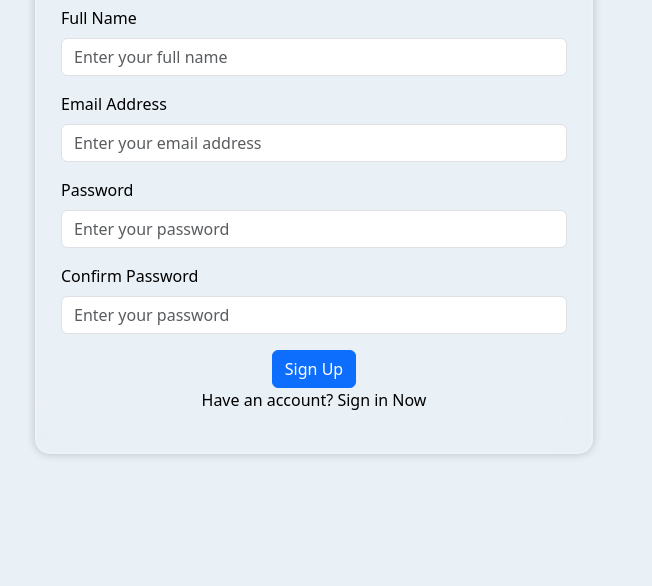
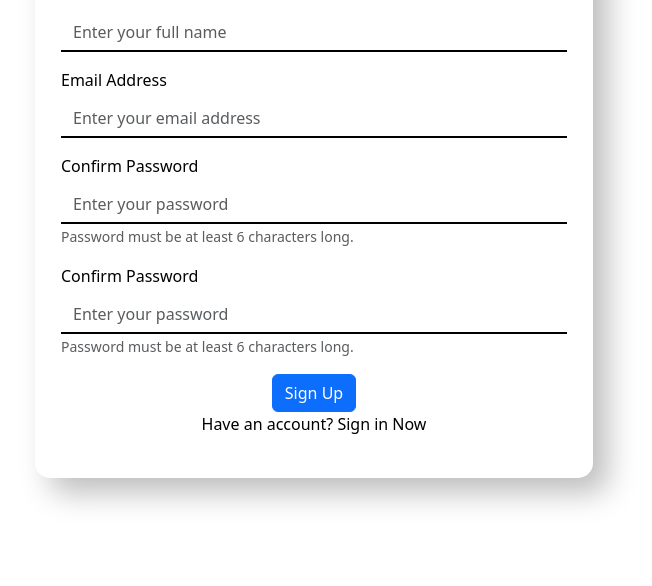
Before and after one commit to Stechoq-FS-Kel3/tugas-basic-web-2, a website: page pages/sign-up.html in a window 1280 px wide. Shown: the part 214-800 px from the top of the page, without its empty margins (326-978 px from the left). Drawn offline with nearby package versions, Linux system fonts and the light colour scheme.

Commit message:
added sign up page

```diff
--- a/pages/sign-up.html
+++ b/pages/sign-up.html
@@ -16,42 +16,63 @@
         <div class="card p-4">
           <h2 class="text-center mb-4">Sign Up</h2>
           <form id="signup-form">
-            <div class="mb-3">
+            <div class="mb-3 input-box">
               <label for="fullName" class="form-label">Full Name</label>
               <input
                 type="text"
                 class="form-control"
                 id="fullName"
                 placeholder="Enter your full name"
+                required
               />
             </div>
-            <div class="mb-3">
+            <div class="mb-3 input-box">
               <label for="email" class="form-label">Email Address</label>
               <input
                 type="email"
                 class="form-control"
                 id="email"
                 placeholder="Enter your email address"
+                required
               />
             </div>
             <div class="mb-3">
-              <label for="password" class="form-label">Password</label>
+              <div class="input-box">
+                <label for="password" class="form-label"
+                  >Confirm Password</label
+                >
                 <input
                   type="password"
                   class="form-control"
                   id="password"
                   placeholder="Enter your password"
+                  minlength="6"
+                  required
                 />
               </div>
+              <small class="text-muted" id="passwordHelp"
+                >Password must be at least 6 characters long.</small
+              >
+            </div>
             <div class="mb-3">
-              <label for="password" class="form-label">Confirm Password</label>
+              <div class="input-box">
+                <label for="password" class="form-label"
+                  >Confirm Password</label
+                >
                 <input
                   type="password"
                   class="form-control"
                   id="password"
                   placeholder="Enter your password"
+                  minlength="6"
+                  required
                 />
               </div>
+              <small class="text-muted" id="passwordHelp"
+                >Password must be at least 6 characters long.</small
+              >
+            </div>
+
             <div class="mb-3 text-center">
               <button type="submit" class="btn btn-primary">
                 <a href="../index.html">Sign Up</a>
@@ -64,6 +85,30 @@
         </div>
       </div>
     </div>
+
+    <script>
+      const passwordInput = document.getElementById("password");
+      const passwordHelp = document.getElementById("passwordHelp");
+
+      passwordInput.addEventListener("input", function () {
+        if (passwordInput.value.length < 6) {
+          passwordHelp.style.display = "block";
+        } else {
+          passwordHelp.style.display = "none";
+        }
+      });
+
+      const form = document.getElementById("signup-form");
+
+      form.addEventListener("submit", function (event) {
+        event.preventDefault(); // Hindari pengiriman form secara default
+
+        // Lakukan proses validasi atau kirim data ke server di sini
+        // Di sini kita hanya menampilkan pesan berhasil
+
+        alert("Account created successfully!");
+      });
+    </script>
     <script
       type="text/javascript"
       src="https://cdn.jsdelivr.net/npm/toastify-js"
--- a/styles/sign-up.css
+++ b/styles/sign-up.css
@@ -1,14 +1,14 @@
 body {
-  background-color: #e9f0f6; /* Warna biru muda untuk latar belakang */
+  background-color: #fff;
 }
 
 .card {
   background-color: transparent; /* Transparan */
   border: 2px solid rgba(255, 255, 255, 0.2);
   border-radius: 15px;
-  box-shadow: 0 0 10px rgba(0, 0, 0, 0.2);
   color: black;
   backdrop-filter: blur(20px); /* Efek blur */
+  box-shadow: 15px 15px 30px #bebebe, -15px -15px 30px #ffffff;
 }
 
 .container {
@@ -29,3 +29,13 @@ body {
   color: #fff;
   text-decoration: none;
 }
+
+.input-box {
+  border-bottom: 2px solid;
+}
+
+.form-control {
+  background-color: transparent;
+  border: none;
+  outline: none;
+}
```
Lines whose indentation alone changed are shown as unchanged.
